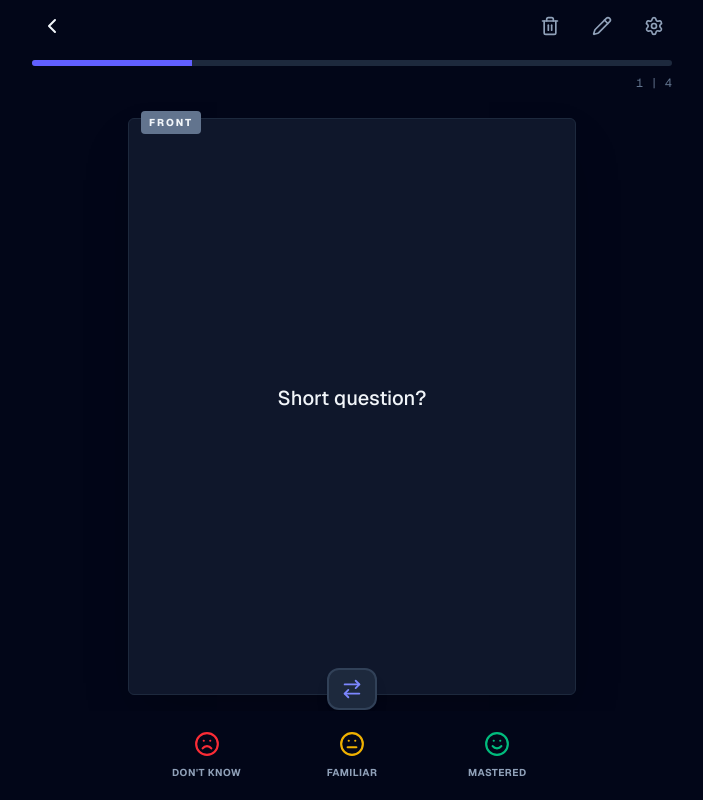
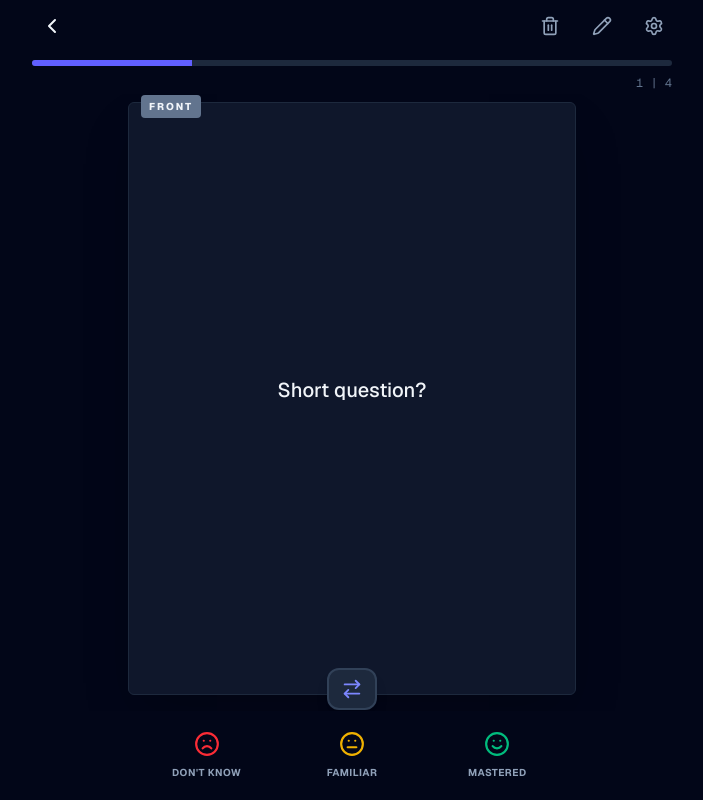
Before and after one commit to eg-delacruz/AI_flashcards, a Next.js app: page / in a window 1280 px wide. Shown: the whole page, without its empty margins (288-991 px from the left). Built offline with nearby package versions, Linux system fonts and the light colour scheme.

Commit message:
feat: small changes in styles

```diff
--- a/app/page.tsx
+++ b/app/page.tsx
@@ -103,7 +103,7 @@ const FlashcardApp = () => {
 
       {/* Progress Section - Full Width */}
       <div className='w-full z-10 bg-slate-950'>
-        <div className='px-4 py-2 max-w-2xl mx-auto'>
+        <div className='px-4 py-2 pb-0 max-w-2xl mx-auto'>
           <div className='w-full bg-slate-800 h-1.5 rounded-full overflow-hidden'>
             <div
               className='bg-indigo-500 h-full transition-all duration-300'
@@ -119,7 +119,7 @@ const FlashcardApp = () => {
       </div>
 
       {/* Main Flashcard Area */}
-      <main className='grow flex justify-center items-center w-full overflow-hidden bg-slate-950 px-4 py-4'>
+      <main className='grow flex justify-center items-center w-full overflow-hidden bg-slate-950 p-4 pt-2'>
         <div className='w-full max-w-md h-full'>
           {/* AnimatePresence enables exit animations when currentIndex changes */}
           <AnimatePresence mode='wait'>
```
